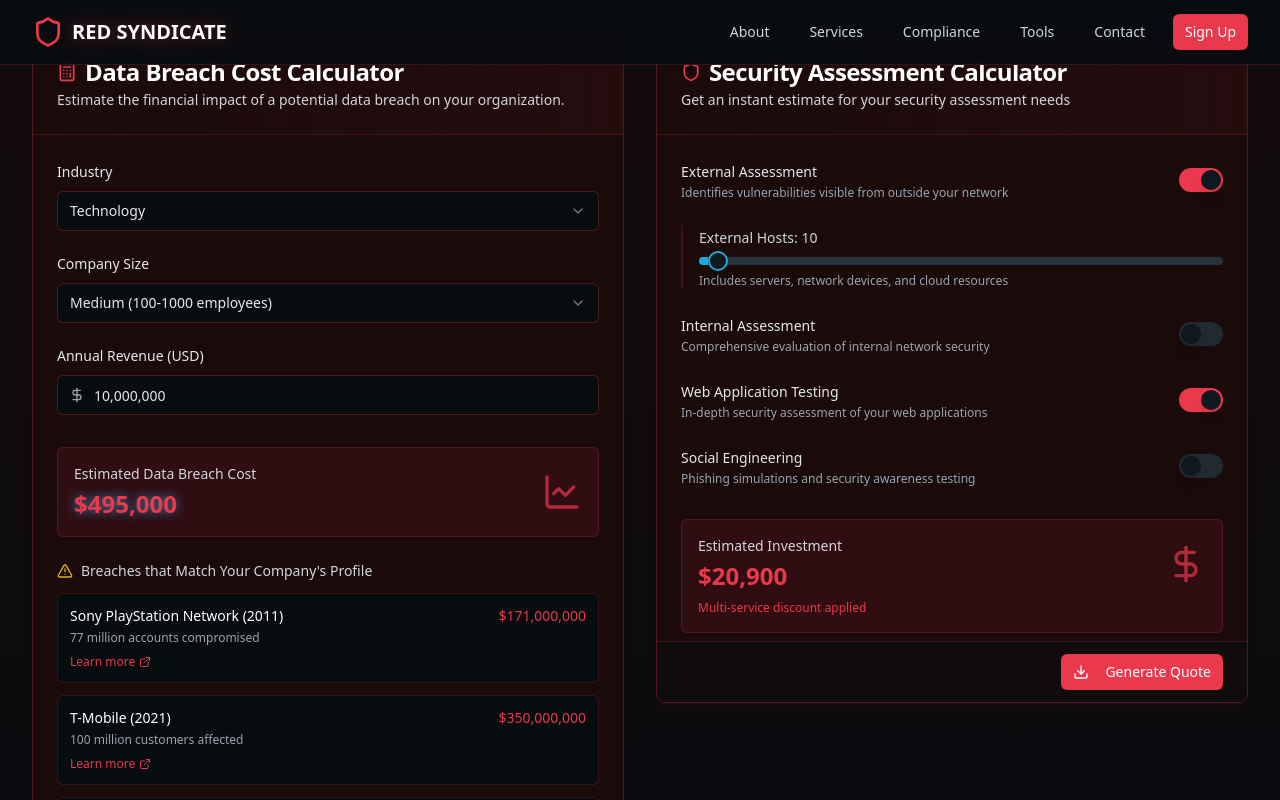
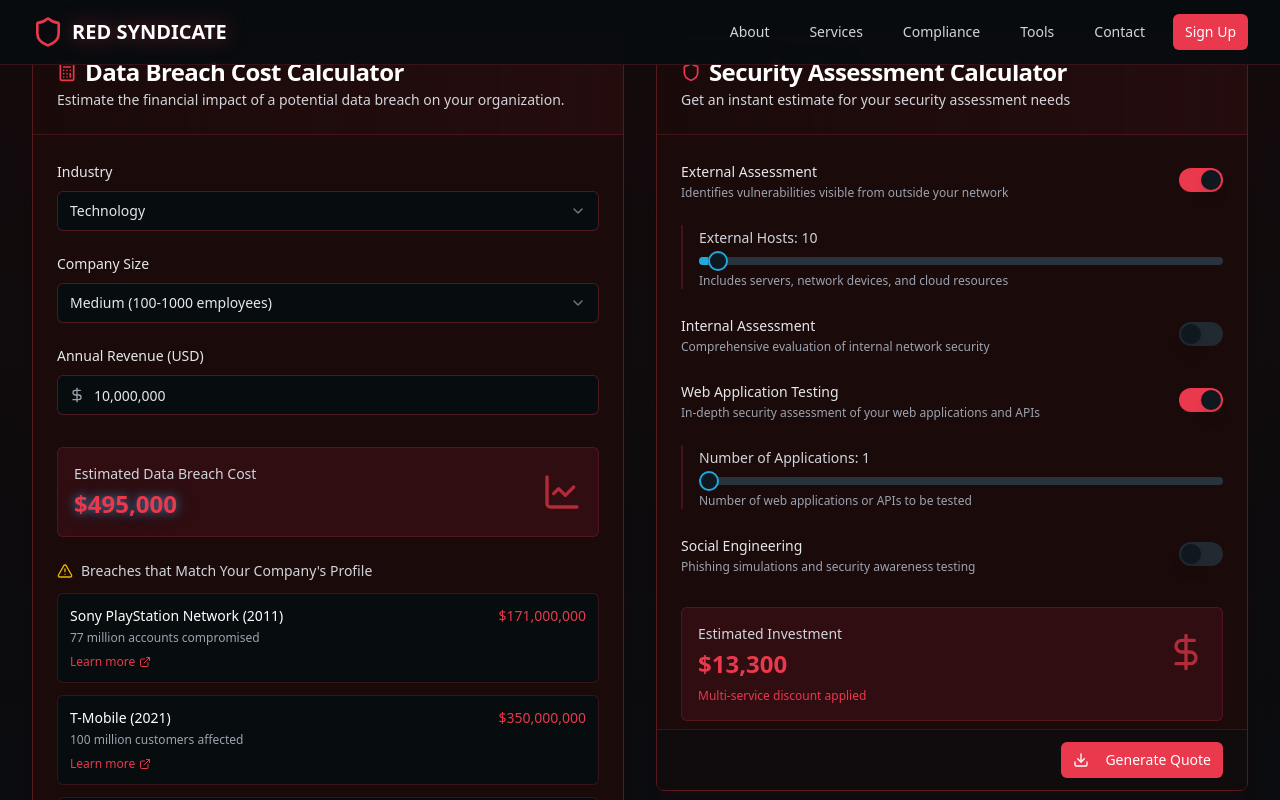
Before and after one commit to AhmedEl-Rayes/RSS, a React (Vite) app: page /tools in a window 1280 px wide. Both pictures are taken after a click on the switch 1201 px from the left and 880 px from the top of the page. Shown: the part 480-1280 px from the top of the page. Built offline with nearby package versions, Linux system fonts and the light colour scheme.

Commit message:
feat: Add application count to testing
Adds an option to specify the number of applications to test under web application testing. Also updates the description for web application testing to include APIs. Finally, updates the price calculation for a specific host count scenario.

```diff
--- a/src/components/PriceEstimator.tsx
+++ b/src/components/PriceEstimator.tsx
@@ -1,4 +1,3 @@
-
 import { useState, useEffect } from "react";
 import { DollarSign, Download, Shield } from "lucide-react";
 import { Button } from "@/components/ui/button";
@@ -20,6 +19,7 @@ export const PriceEstimator = ({ onPriceChange }: PriceEstimatorProps) => {
 
   const [internalHostCount, setInternalHostCount] = useState(500);
   const [externalHostCount, setExternalHostCount] = useState(10);
+  const [appCount, setAppCount] = useState(1);
   const [userCount, setUserCount] = useState(100);
   const [totalPrice, setTotalPrice] = useState(0);
 
@@ -29,41 +29,42 @@ export const PriceEstimator = ({ onPriceChange }: PriceEstimatorProps) => {
 
     // External Assessment
     if (externalAssessment) {
-      basePrice += 5000; // Base setup and scanning infrastructure
+      basePrice += 3000; // Base setup and scanning infrastructure
 
       // Variable pricing based on host count
-      if (externalHostCount <= 25) {
-        variablePrice += externalHostCount * 200;
-      } else if (externalHostCount <= 100) {
-        variablePrice += 5000 + (externalHostCount - 25) * 150;
+      if (externalHostCount <= 10) {
+        variablePrice += externalHostCount * 300;
+      } else if (externalHostCount <= 50) {
+        variablePrice += 3000 + (externalHostCount - 10) * 200;
       } else {
-        variablePrice += 16250 + (externalHostCount - 100) * 100;
+        variablePrice += 11000 + (externalHostCount - 50) * 150;
       }
     }
 
     // Internal Assessment
     if (internalAssessment) {
-      basePrice += 7500; // Base setup, onsite work, and infrastructure
+      basePrice += 5000; // Base setup, onsite work, and infrastructure
 
-      // Variable pricing based on host count
+      // Variable pricing based on host count - adjusted for more realistic pricing
       if (internalHostCount <= 500) {
-        variablePrice += internalHostCount * 15;
+        variablePrice += internalHostCount * 5;
       } else if (internalHostCount <= 2000) {
-        variablePrice += 7500 + (internalHostCount - 500) * 10;
+        variablePrice += 2500 + (internalHostCount - 500) * 3;
       } else {
-        variablePrice += 22500 + (internalHostCount - 2000) * 5;
+        variablePrice += 7000 + (internalHostCount - 2000) * 2;
       }
     }
 
     // Application Security Testing
     if (appSecTesting) {
-      basePrice += 15000; // Base application assessment
+      basePrice += 8000; // Base application assessment setup
+      variablePrice += (appCount - 1) * 6000; // Additional apps at 6k each
     }
 
     // Social Engineering
     if (socialEngineering) {
-      basePrice += 5000; // Base campaign setup
-      variablePrice += Math.min(userCount * 35, 15000); // Cap at 15k
+      basePrice += 3000; // Base campaign setup
+      variablePrice += Math.min(userCount * 25, 12000); // Cap at 12k
     }
 
     let totalBeforeDiscount = basePrice + variablePrice;
@@ -82,7 +83,7 @@ export const PriceEstimator = ({ onPriceChange }: PriceEstimatorProps) => {
     const newPrice = calculatePrice();
     setTotalPrice(newPrice);
     onPriceChange(newPrice);
-  }, [externalAssessment, internalAssessment, appSecTesting, socialEngineering, externalHostCount, internalHostCount, userCount]);
+  }, [externalAssessment, internalAssessment, appSecTesting, socialEngineering, externalHostCount, internalHostCount, userCount, appCount]);
 
   const formatCurrency = (value: number) => {
     return new Intl.NumberFormat('en-US', {
@@ -164,7 +165,7 @@ export const PriceEstimator = ({ onPriceChange }: PriceEstimatorProps) => {
           <div className="flex items-center justify-between">
             <div className="space-y-0.5">
               <Label className="text-gray-200">Web Application Testing</Label>
-              <p className="text-xs text-gray-400">In-depth security assessment of your web applications</p>
+              <p className="text-xs text-gray-400">In-depth security assessment of your web applications and APIs</p>
             </div>
             <Switch
               checked={appSecTesting}
@@ -172,6 +173,21 @@ export const PriceEstimator = ({ onPriceChange }: PriceEstimatorProps) => {
               className="data-[state=checked]:bg-cyber-blue"
             />
           </div>
+
+          {appSecTesting && (
+            <div className="pl-4 border-l-2 border-cyber-blue/20 space-y-2">
+              <Label className="text-sm text-gray-300">Number of Applications: {appCount}</Label>
+              <Slider
+                value={[appCount]}
+                min={1}
+                max={10}
+                step={1}
+                onValueChange={(val) => setAppCount(val[0])}
+                className="w-full"
+              />
+              <p className="text-xs text-gray-400">Number of web applications or APIs to be tested</p>
+            </div>
+          )}
 
           <div className="flex items-center justify-between">
             <div className="space-y-0.5">
```
